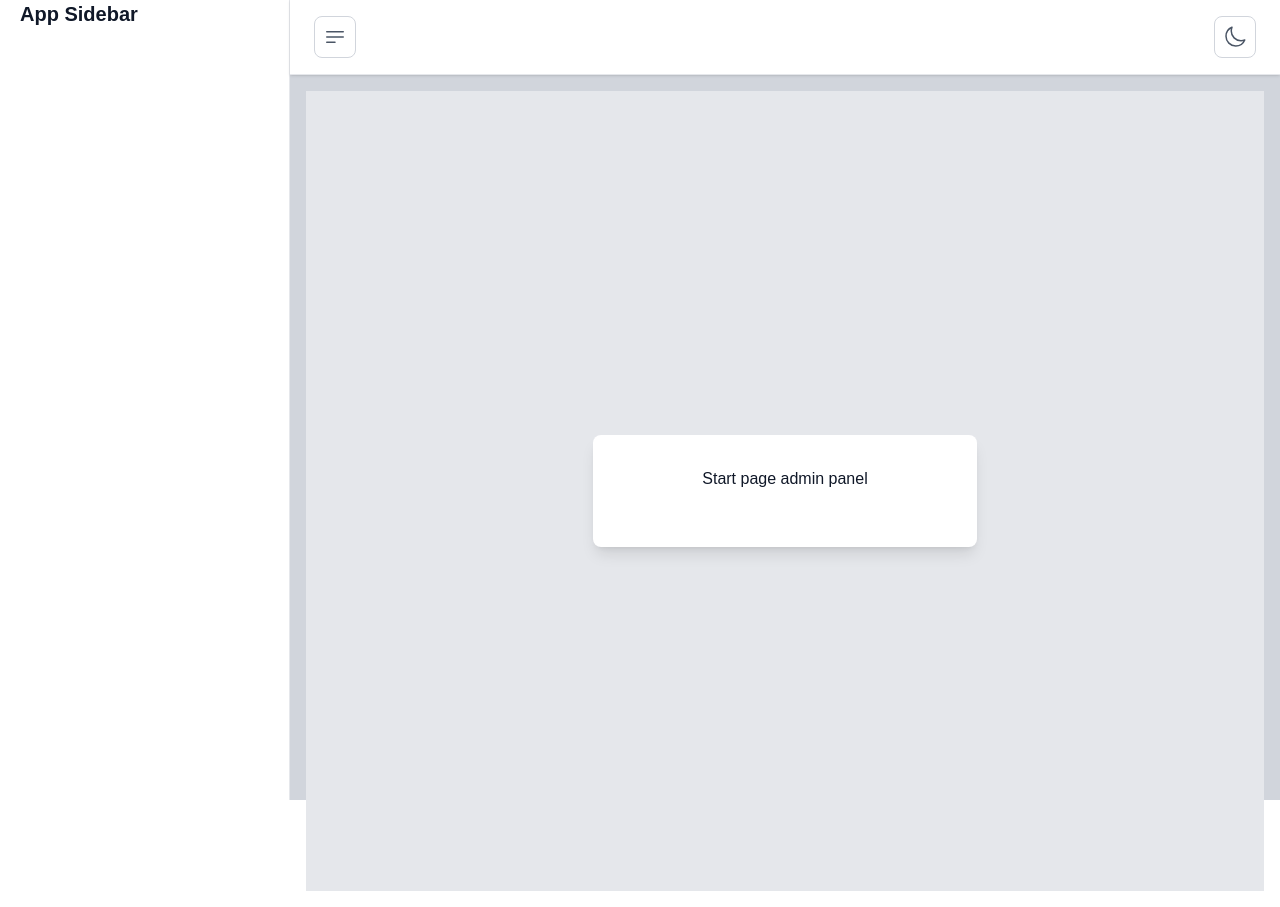
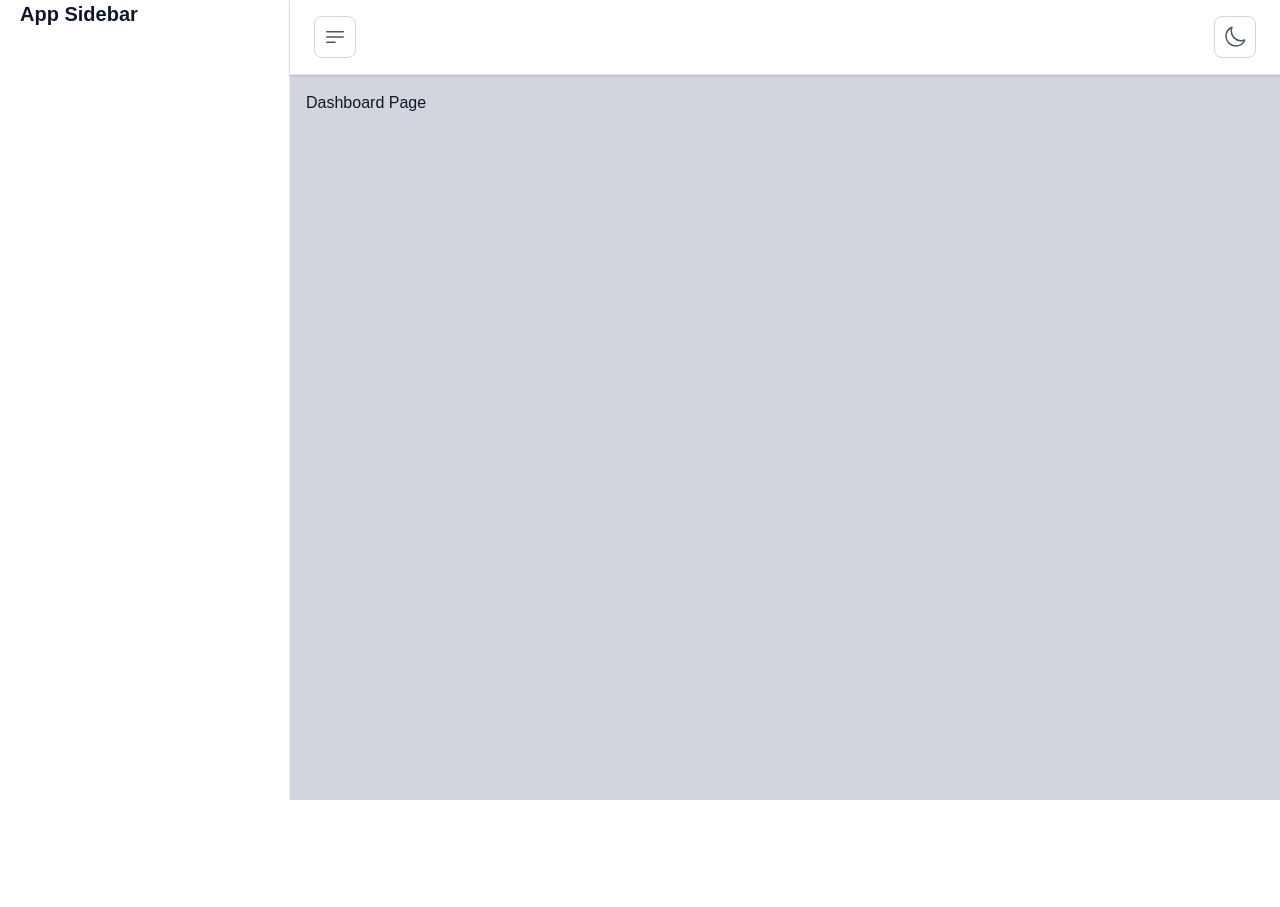
Before and after one commit to DCH-dev-creater/gadget, a Next.js app in the folder frontend/: page /admin/dashboard in a window 1280 px wide. After the commit the page ends 800 px from the top, so only its background shows below. Built offline with nearby package versions, Linux system fonts and the light colour scheme.

Commit message:
feat: simplify dashboard layout and update cookie path in authentication

```diff
--- a/frontend/app/(admin)/admin/(pages)/dashboard/page.js
+++ b/frontend/app/(admin)/admin/(pages)/dashboard/page.js
@@ -2,12 +2,8 @@
 export default function Dashboard() {
 
     return (
-        <div className="w-full h-screen flex items-center justify-center dark:bg-gray-800 bg-gray-200">
-            <div className="dark:bg-gray-700 bg-white p-8 rounded-lg shadow-lg w-96">
-                <div className="flex items-center mb-4 gap-2 justify-center mb-6 dark:text-gray-100 text-gray-900">
-                    Start page admin panel
-                </div>
-            </div>
+        <div className="dark:text-gray-100 text-gray-900">
+            Dashboard Page
         </div>
     );
 }
--- a/frontend/app/(admin)/admin/(pages)/layout.js
+++ b/frontend/app/(admin)/admin/(pages)/layout.js
@@ -11,8 +11,6 @@ export default function ContentLayuot({children}) {
                     {children}
                 </div>
             </div>
-
-
         </div>
     );
 }
--- a/frontend/app/(admin)/admin/login/page.js
+++ b/frontend/app/(admin)/admin/login/page.js
@@ -21,7 +21,7 @@ export default function Auth() {
             });
             const data = await res.json();
             if (res.ok && data.token) {
-                document.cookie = `token=${data.token}; path=/admin/dashboard; max-age=28800`;
+                document.cookie = `token=${data.token}; path=/admin/; max-age=28800`;
                 router.push('/admin/dashboard');
             } else {
                 setError(data.message || 'Неверный логин или пароль');
--- a/frontend/middleware.js
+++ b/frontend/middleware.js
@@ -4,25 +4,25 @@ import { NextResponse } from 'next/server';
 const SECRET = new TextEncoder().encode(process.env.JWT_SECRET);
 
 export async function middleware(request) {
-    // const { pathname } = request.nextUrl;
+    const { pathname } = request.nextUrl;
 
-    // if (pathname === '/admin/login') {
-    //     return NextResponse.next();
-    // }
+    if (pathname === '/admin/login') {
+        return NextResponse.next();
+    }
 
-    // const token = request.cookies.get('token')?.value;
+    const token = request.cookies.get('token')?.value;
 
-    // if (!token) {
-    //     return NextResponse.redirect(new URL('/admin/login', request.url));
-    // }
+    if (!token) {
+        return NextResponse.redirect(new URL('/admin/login', request.url));
+    }
 
-    // try {
-    //     await jwtVerify(token, SECRET);
-    //     return NextResponse.next();
-    // } catch (error) {
-    //     console.error('JWT verification failed:', error);
-    //     return NextResponse.redirect(new URL('/admin/login', request.url));
-    // }
+    try {
+        await jwtVerify(token, SECRET);
+        return NextResponse.next();
+    } catch (error) {
+        console.error('JWT verification failed:', error);
+        return NextResponse.redirect(new URL('/admin/login', request.url));
+    }
 
     return NextResponse.next();
 }
```
